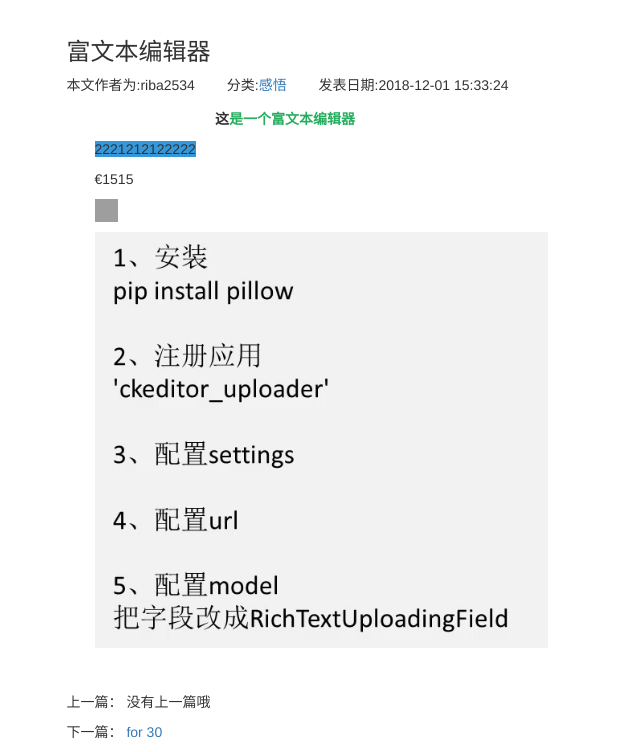
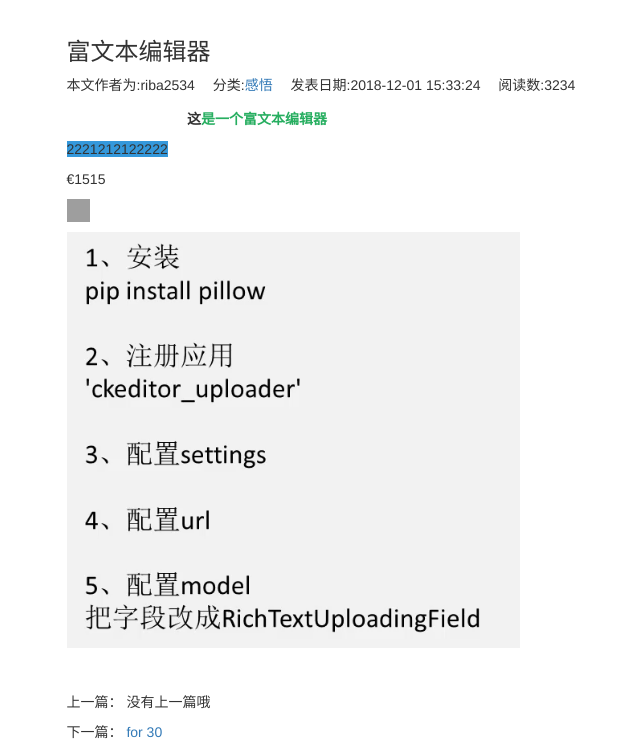
Before and after one commit to riba2534/LearnDjango, a Django app: page /blog/40 in a window 1280 px wide. Shown: the part 51-803 px from the top of the page, without its empty margins (101-741 px from the left). Run offline with Django 3.2, Linux system fonts and the light colour scheme; data comes from the database, SQL or seed files in the repository; both versions use the stored data as it was after the commit; some libraries are stand-ins or nearby versions.

Commit message:
18结束，实现了简单的根据cookie进行访问量计数

```diff
--- a/myblog/blog/admin.py
+++ b/myblog/blog/admin.py
@@ -9,5 +9,5 @@ class BlogTypeAdmin(admin.ModelAdmin):
 
 @admin.register(Blog)
 class BlogAdmin(admin.ModelAdmin):
-    list_display = ('title', 'blog_type', 'author',
+    list_display = ('title', 'blog_type', 'author', 'readed_num',
                     'created_time', 'last_update_time')
--- a/myblog/blog/models.py
+++ b/myblog/blog/models.py
@@ -17,6 +17,7 @@
     blog_type = models.ForeignKey(
         BlogType, on_delete=models.DO_NOTHING)  # 博客分类，外键
     author = models.ForeignKey(User, on_delete=models.DO_NOTHING)  # 作者,外键
+    readed_num = models.IntegerField(default=0)
     created_time = models.DateTimeField(auto_now_add=True)  # 创建时间
     last_update_time = models.DateTimeField(auto_now=True)  # 最后一次修改时间
 
--- a/myblog/blog/static/blog/blog.css
+++ b/myblog/blog/static/blog/blog.css
@@ -27,12 +27,12 @@ ul.blog-info-description{
 }
 ul.blog-info-description li{
     display: inline-block;
-    margin-right: 2em;
+    margin-right: 1em;
 
 }
-div.blog-content{
+/* div.blog-content{
     text-indent: 2em;
-}
+} */
 
 div.blog-more{
     margin-top: 1em;
--- a/myblog/blog/templates/blog/blog_detail.html
+++ b/myblog/blog/templates/blog/blog_detail.html
@@ -19,6 +19,7 @@
                 <li>本文作者为:{{blog.author}}</li>
                 <li>分类:<a href="{% url 'blogs_with_type' blog.blog_type.pk %}">{{blog.blog_type}}</a></li>
                 <li>发表日期:{{blog.created_time|date:"Y-m-d H:i:s"}}</li>
+                <li>阅读数:{{ blog.readed_num }}</li>
             </ul>
             <div class="blog-content">{{ blog.content|safe }}</div>
             <div class="blog-more">
--- a/myblog/blog/templates/blog/blog_list.html
+++ b/myblog/blog/templates/blog/blog_list.html
@@ -30,7 +30,7 @@ HPCの博客
                             <span class="glyphicon glyphicon-tag"></span>
                             <a href="{% url 'blogs_with_type' blog.blog_type.pk %}">{{blog.blog_type.type_name }}</a>
                             <span class="glyphicon glyphicon-time"></span>
-                            {{ blog.created_time|date:"Y-m-d H:i:s" }}
+                            {{ blog.created_time|date:"Y-m-d H:i:s" }}&nbsp;&nbsp; 阅读({{ blog.readed_num }})
                         </p>
 
                         <p>{{ blog.content|striptags|truncatechars:120 }}</p>
--- a/myblog/blog/views.py
+++ b/myblog/blog/views.py
@@ -66,11 +66,18 @@ def blogs_with_date(request, year, month):
 
 
 def blog_detail(request, blog_pk):  # 博客内容
+    blog = get_object_or_404(Blog, pk=blog_pk)
+    if not request.COOKIES.get('blog_%s_readed' % blog_pk):
+        blog.readed_num += 1
+        blog.save()
+
     context = {}
-    blog = get_object_or_404(Blog, pk=blog_pk)
     context['previous_blog'] = Blog.objects.filter(
         created_time__gt=blog.created_time).last()  # 找到当前博客的上一条
     context['next_blog'] = Blog.objects.filter(
         created_time__lt=blog.created_time).first()  # 找到当前博客的下一条
     context['blog'] = get_object_or_404(Blog, id=blog_pk)
-    return render_to_response("blog/blog_detail.html", context)
+    response = render_to_response("blog/blog_detail.html", context)  # 响应
+    response.set_cookie('blog_%s_readed' %
+                        blog_pk, 'true')  # 设置cookie,有效期为浏览器关闭时
+    return response
```
Also changed, not shown: myblog/blog/migrations/0005_blog_readed_num.py (added), myblog/db.sqlite3.
